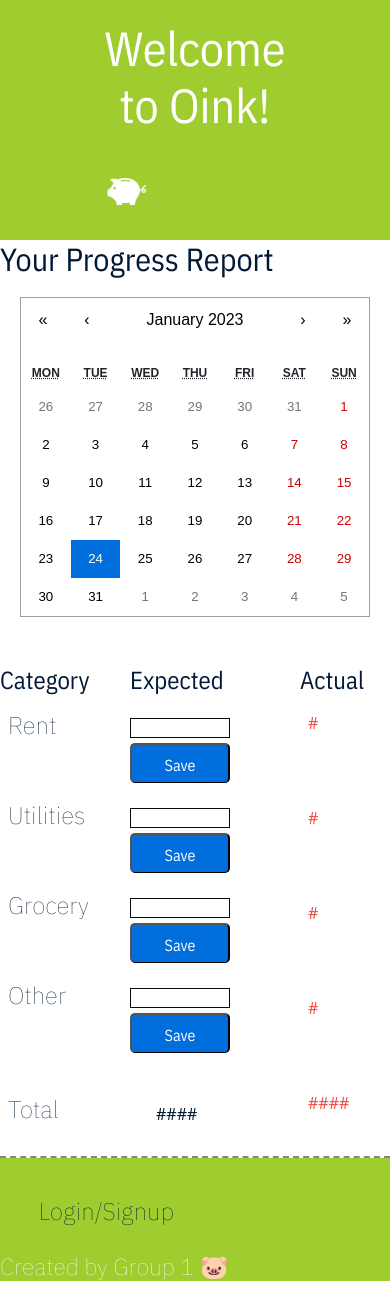
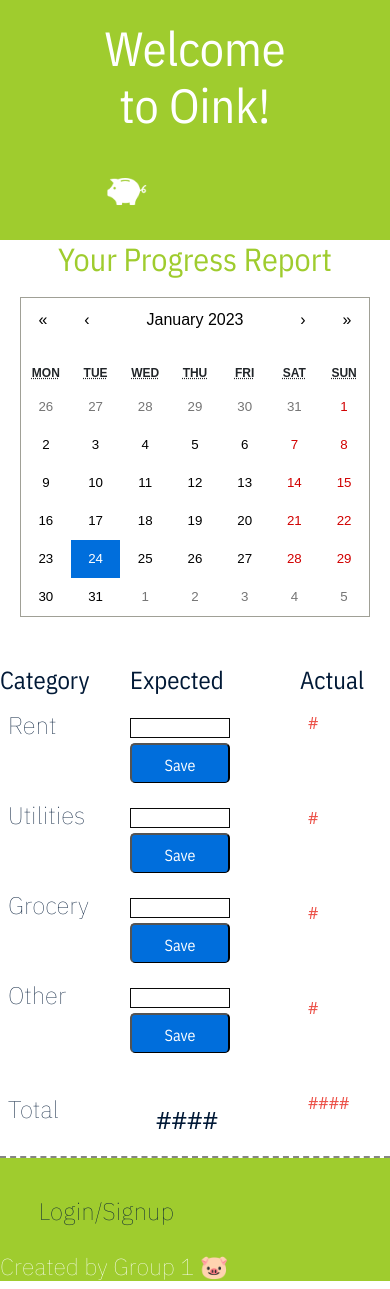
Before and after one commit to emsaw721/stacks-on-stacks, a React (Create React App) app in the folder client/: page /planner in a window 390 px wide. Shown: the top 1289 px of the page. Built offline with nearby package versions, Linux system fonts and the light colour scheme; no server answers.

Commit message:
more css, just realized the branch name is confusing

```diff
--- a/client/src/pages/pages.css
+++ b/client/src/pages/pages.css
@@ -10,6 +10,7 @@
 
 
 /* ------ desktop/laptop formatting -------- */
+
 /* dashboard section */
 .categories {
     display: flex;
@@ -17,6 +18,7 @@
     justify-content: space-evenly;
     width: 100%;
     height: auto;
+    font-family: 'IBM Plex Sans Condensed', sans-serif;
   }
 
   .topics {
@@ -28,12 +30,14 @@
     background: linear-gradient( #9FCC2E, #858585);
     align-items: center;
     text-align: center;
+    font-family: 'IBM Plex Sans Condensed', sans-serif;
   }
 
   .topics p {
     padding: 10px;
     text-align: center;
     align-items: center;
+    font-family: 'IBM Plex Sans', sans-serif;
   }
   .categories .topics {
     box-shadow: 0px 10px 20px 0px rgb(32, 32, 32);
@@ -47,6 +51,16 @@
   }
 
 
+/* ----- Expense --------- */
+
+.expense {
+    display: flex;
+    align-items: center;
+}
+.expense h4 {
+    font-family: 'IBM Plex Sans', sans-serif;
+}
+
 /* ------- Planner ---------- */
 
 div {
@@ -54,7 +68,7 @@ div {
 }
 .report h1{
     font-size: 3em;
-    color: var(--quaternary-color);
+    color: var(--quinary-color);
     font-family: 'IBM Plex Sans Condensed', sans-serif;
 }
 
@@ -111,7 +125,7 @@ div {
     width: 100px;
     height: 40px;
     margin-bottom: 5px;
-    margin-top: 15px;
+    margin-top: 30px;
     border: 1px solid var(--primary-color);
 }
 
@@ -126,9 +140,10 @@ div {
 }
 
 .expectedtot {
-    margin-top: 30%;
-    margin-left: 20%;
+    margin-top: 10%;
+    margin-left: 10%;
     color: var(--quaternary-color);
+    font-size: 1.5em;
 }
 
 .reality h2 {
@@ -157,12 +172,20 @@ div {
 
 }
 
+.subbtn {
+    background-color: var(--quinary-color);
+    border: 1px solid var(--quinary-color);
+    font-family: 'IBM Plex San Condensed', sans-serif;
+    color: var(--quaternary-color);
+}
+
 @media screen and (max-width: 768px) {
 
     .report h1{
         font-size: 2em;
-        color: var(--quaternary-color);
+        color: var(--quinary-color);
         font-family: 'IBM Plex Sans Condensed', sans-serif;
+        text-align: center;
     }
 
     .table{
```
